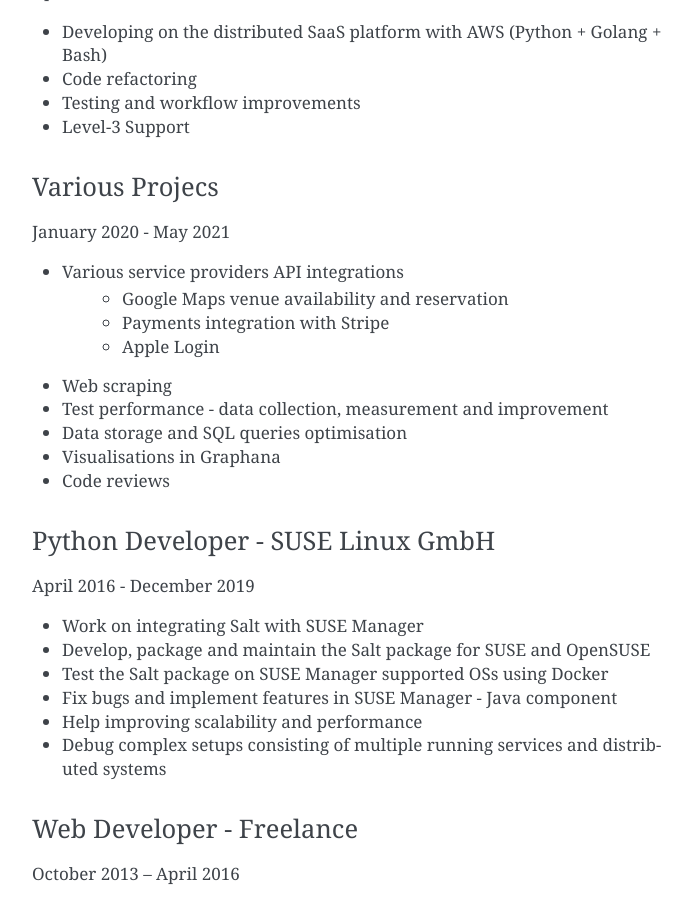
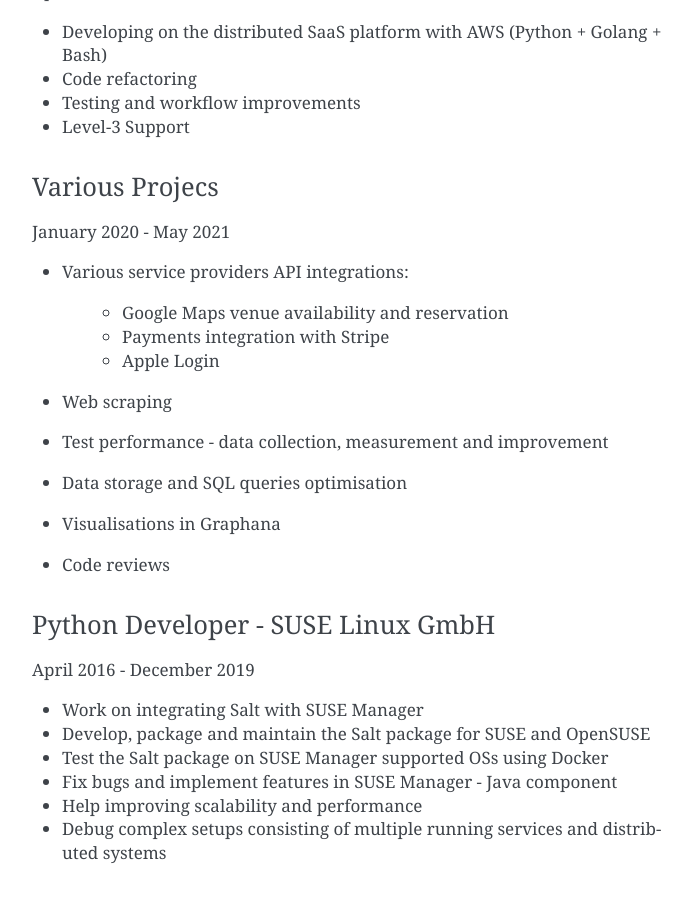
Before and after one commit to dincamihai/dincamihai.github.io, a Sphinx documentation site: the page built from source/index.rst, in a window 1280 px wide and 900 px high, scrolled down 1740 px. Shown: the whole window, without its empty margins (388-1077 px from the left). Built offline with Sphinx 7.4.7, drawn with Linux system fonts in a browser that asks for light colours; some of the changed text lies outside the part shown.

Commit message:
Improve formatting

```diff
--- a/source/index.rst
+++ b/source/index.rst
@@ -82,10 +82,12 @@
 ^^^^^^^^^^^^^^^
 January 2020 - May 2021
 
-* Various service providers API integrations
-    - Google Maps venue availability and reservation
-    - Payments integration with Stripe
-    - Apple Login
+* Various service providers API integrations:
+
+    + Google Maps venue availability and reservation
+    + Payments integration with Stripe
+    + Apple Login
+
 * Web scraping
 * Test performance - data collection, measurement and improvement
 * Data storage and SQL queries optimisation
@@ -125,6 +127,7 @@
 
 * stack: Flask, Peewee, PostgreSQL
 * my contribution:
+
     + Help building the APIs used by the front-end
     + Improve the search performance by using Postgresql fulltext search scoring feature
     + Perform DB queries performance comparisons for optimisation purposes
@@ -133,6 +136,7 @@
 **************************************************
 * stack: Django, MySQL, Celery
 * my contribution:
+
     + build the API using Django Rest Framework
     + improve the permission system
     + refactor and fix large parts of the code
@@ -146,6 +150,7 @@
 * stack:
     + frontend: backbone.js, marionette.js, coffeescript
 * my contribution:
+
     + build a calendar application to show the hotel rooms and their state
     + implement filtering and sorting capabilities
     + create a state machine wizard to allow json configuration of the states
@@ -154,6 +159,7 @@
 ***************************************
 * stack: Django, Angular.js, MySQL, coffescript
 * my contribution:
+
     + add various features based on the client's specifications
     + build the API
     + add functional tests
@@ -174,6 +180,7 @@
     + frontend: backbone   + highcharts
     + backend: Plone (python framework) and Virtuoso(RDF database)
 * my contribution:
+
     + develop chart customization wizard features (frontend)
     + develop json configurable chart types (frontend)
     + process and prepare data before passing it to charts (frontend)
@@ -196,6 +204,7 @@
 * sources: https://github.com/eea/reportek-converters
 * stack: Flask (python microframework)
 * my contribution:
+
     + create the API
     + support JSON configuration
     + integrate with [Central Data Repository]
```
Also changed, not shown: other parts of source/index.rst (+2 -1 lines).
